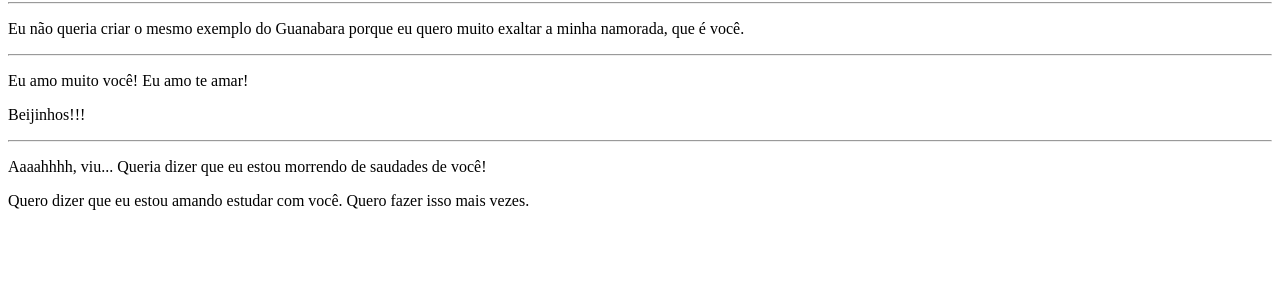
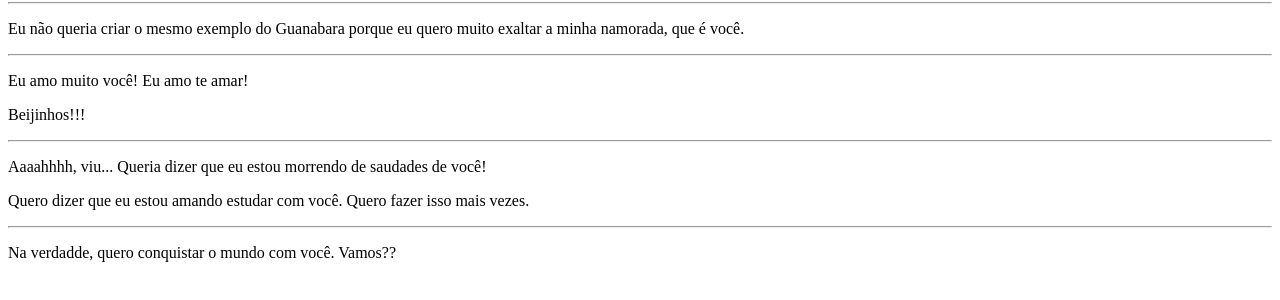
Before and after one commit to natanael-melo/Ola-Mundo, a plain HTML site: page site-exemplo/index.html in a window 1280 px wide. Shown: the part 78-378 px from the top of the page. Drawn offline with Linux system fonts and the light colour scheme.

Commit message:
Atualização da pagina html
Adicionei mais algumas frases para minha namorada

```diff
--- a/site-exemplo/index.html
+++ b/site-exemplo/index.html
@@ -15,5 +15,7 @@
     <hr>
     <p>Aaaahhhh, viu... Queria dizer que eu estou morrendo de saudades de você!</p>
     <p>Quero dizer que eu estou amando estudar com você. Quero fazer isso mais vezes.</p>
+    <hr>
+    <p>Na verdadde, quero conquistar o mundo com você. Vamos??</p>
 </body>
 </html>
```
